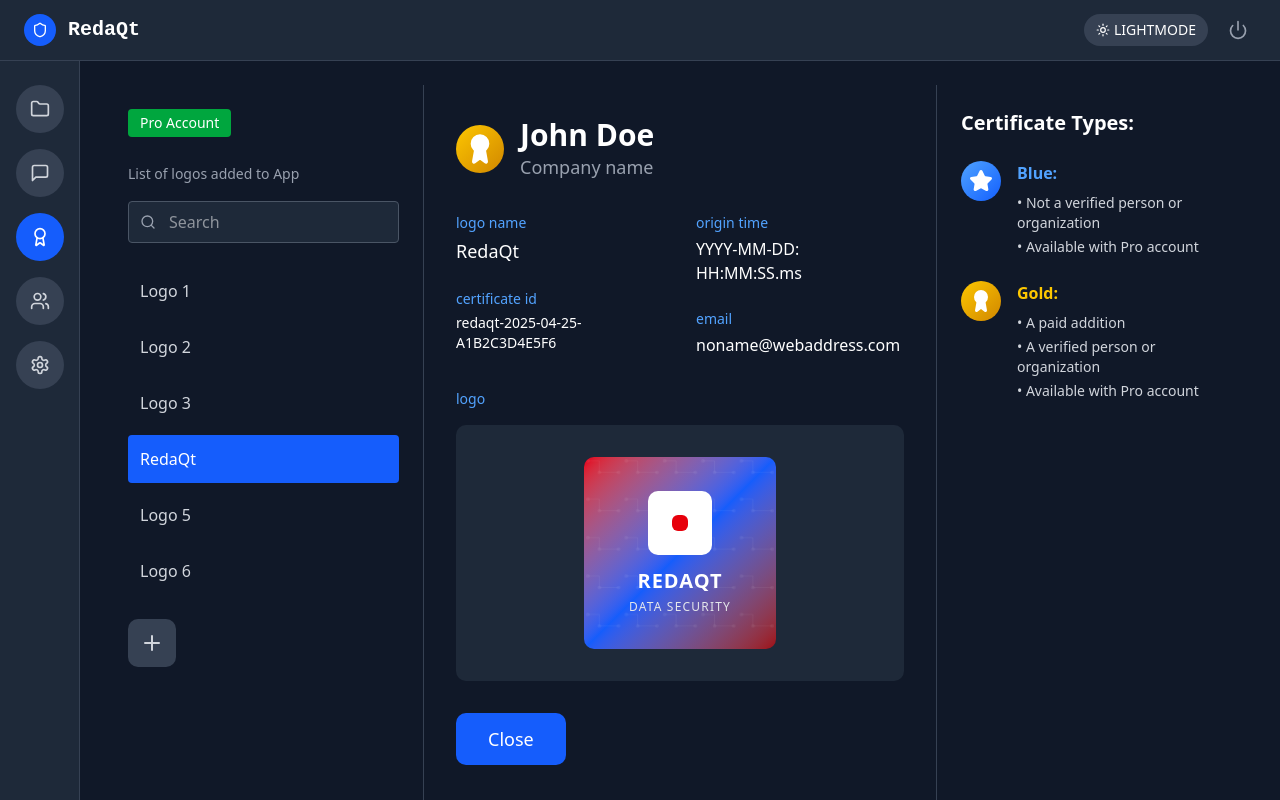
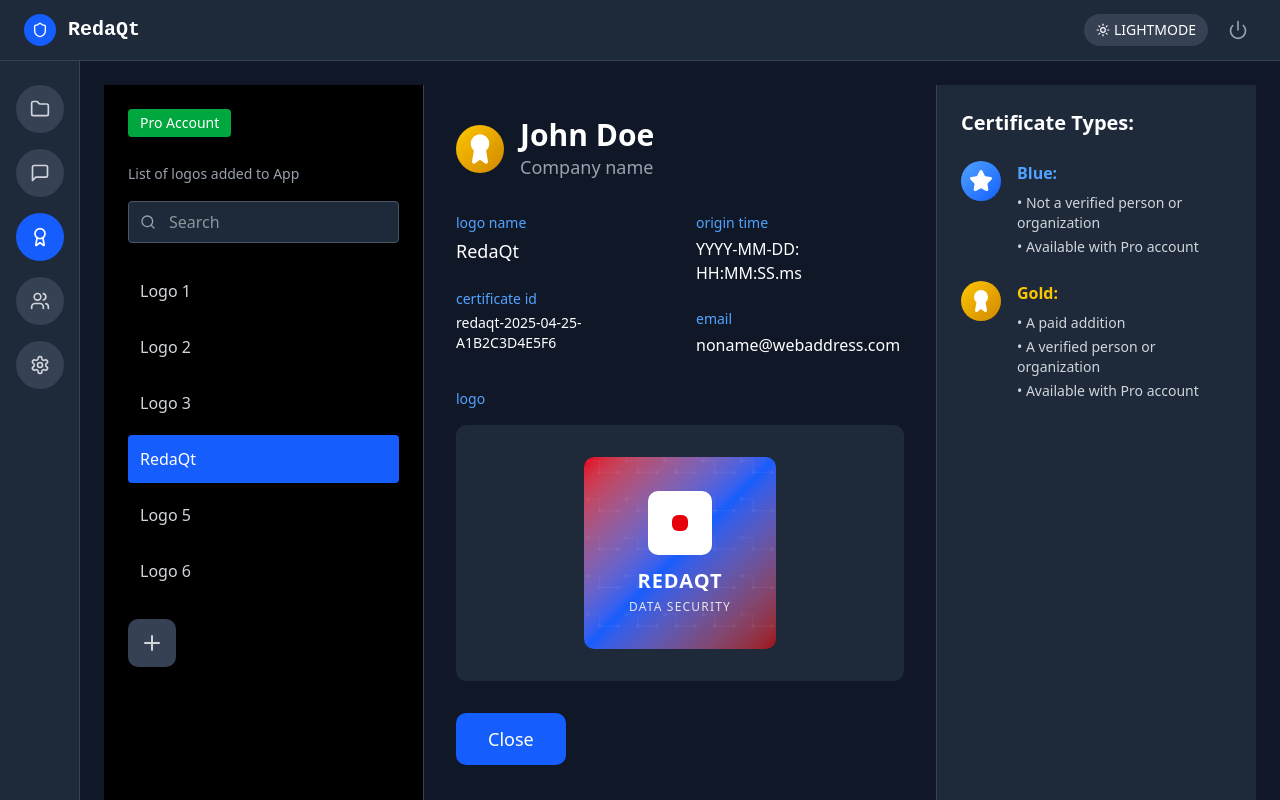
Before and after one commit to buzzhype/redaqt, a Next.js app: page /dashboard/certificates in a window 1280 px wide. Shown: the top 800 px of the page. Built offline with nearby package versions, Linux system fonts and the light colour scheme.

Commit message:
Update page.tsx

```diff
--- a/src/app/dashboard/certificates/page.tsx
+++ b/src/app/dashboard/certificates/page.tsx
@@ -1,4 +1,5 @@
 'use client';
+
 import React, { useState } from 'react';
 import { Star, Award, X, Search, Plus } from 'lucide-react';
 
@@ -12,7 +13,7 @@
   const [searchTerm, setSearchTerm] = useState('');
   const [showAddLogo, setShowAddLogo] = useState(false);
   const [newLogoName, setNewLogoName] = useState('');
-  const [draggedFile, setDraggedFile] = useState(null);
+  const [draggedFile, setDraggedFile] = useState<File | null>(null);
 
   // Simplified certificate data
   const certificateData = {
@@ -29,7 +30,7 @@
   );
 
   // Handle file drop
-  const handleDrop = (e) => {
+  const handleDrop = (e: React.DragEvent<HTMLDivElement>) => {
     e.preventDefault();
     const files = Array.from(e.dataTransfer.files);
     const imageFile = files.find(file =>
@@ -43,7 +44,7 @@
     }
   };
 
-  const handleDragOver = (e) => {
+  const handleDragOver = (e: React.DragEvent<HTMLDivElement>) => {
     e.preventDefault();
   };
 
@@ -97,9 +98,9 @@
   );
 
   return (
-    <div className="flex h-screen bg-gray-900 text-white m-0">
+    <div className="flex h-screen bg-gray-900 text-white">
       {/* Left Sidebar - Logo List */}
-      <div className="w-80  p-6 border-r border-gray-700">
+      <div className="w-80 bg-black p-6 border-r border-gray-700">
         {/* Account Type */}
         <div className="mb-6">
           <div className="inline-block px-3 py-1 bg-green-600 text-white rounded text-sm font-medium">
@@ -117,7 +118,7 @@
           <input
             type="text"
             value={searchTerm}
-            onChange={(e) => setSearchTerm(e.target.value)}
+            onChange={(e: React.ChangeEvent<HTMLInputElement>) => setSearchTerm(e.target.value)}
             placeholder="Search"
             className="w-full pl-10 pr-4 py-2 bg-gray-800 text-white rounded border border-gray-600 focus:outline-none focus:border-blue-400"
           />
@@ -214,7 +215,7 @@
       </div>
 
       {/* Right Sidebar - Certificate Types */}
-      <div className="w-80 p-6 border-l border-gray-700">
+      <div className="w-80 bg-gray-800 p-6 border-l border-gray-700">
         <h3 className="text-white text-xl font-semibold mb-6">Certificate Types:</h3>
 
         <div className="space-y-6">
@@ -260,7 +261,7 @@
               <input
                 type="text"
                 value={newLogoName}
-                onChange={(e) => setNewLogoName(e.target.value)}
+                onChange={(e: React.ChangeEvent<HTMLInputElement>) => setNewLogoName(e.target.value)}
                 className="w-full px-4 py-3 bg-gray-700 text-white rounded border border-gray-600 focus:outline-none focus:border-blue-400"
                 placeholder="RedaQt Logo"
               />
```
